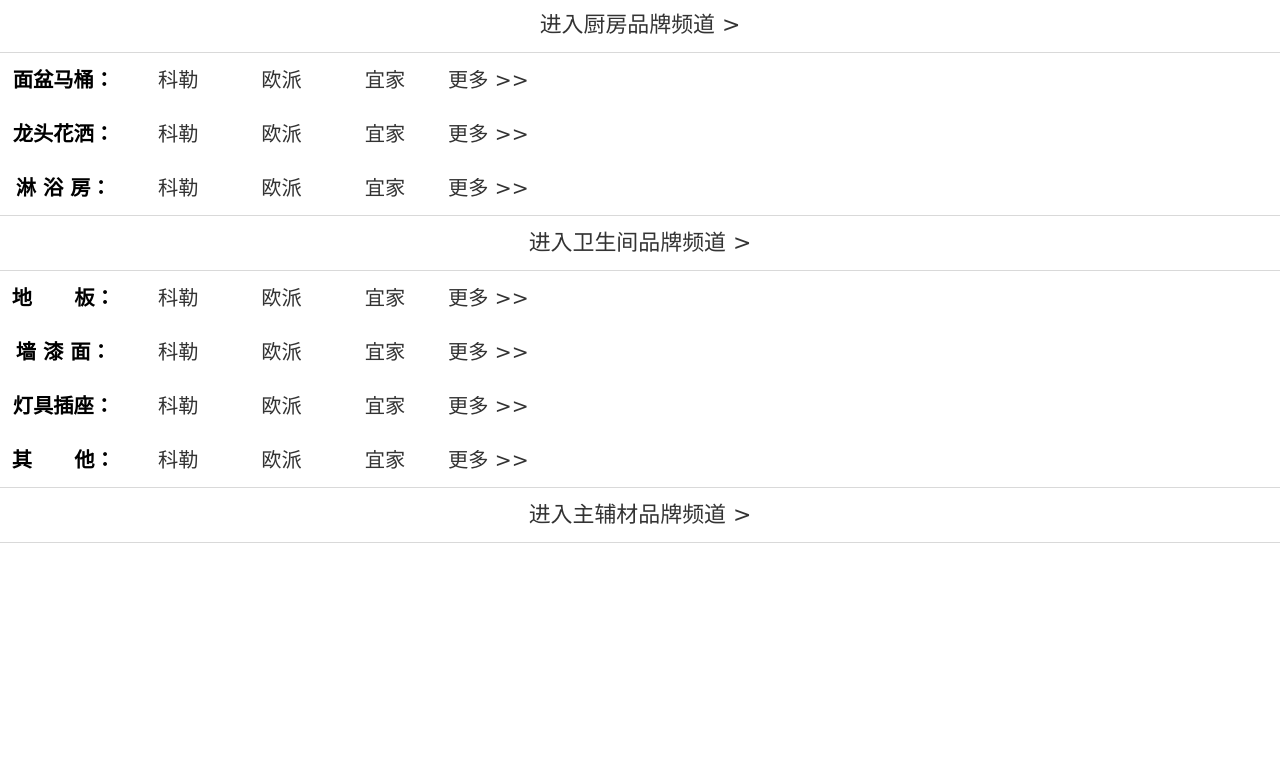
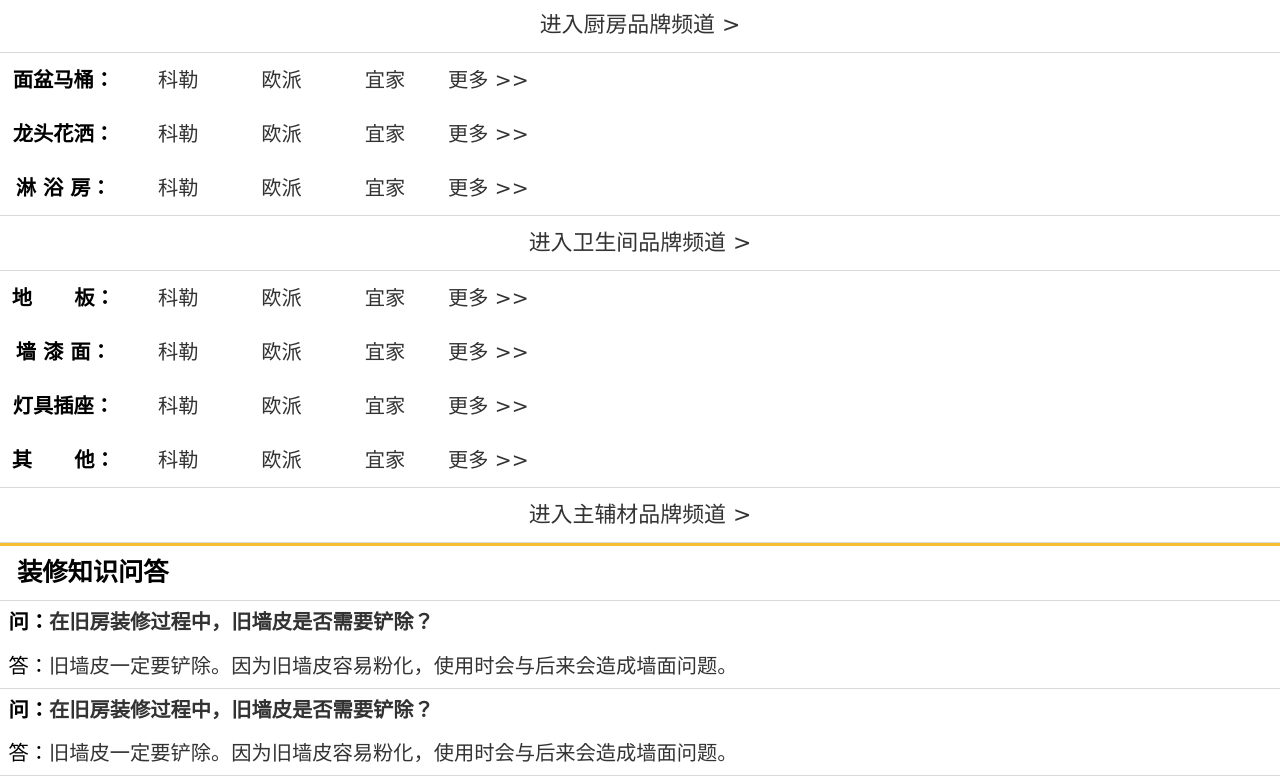
Before and after one commit to liuxuewen1/liuxuewen1.github.io, a plain HTML site: page demo/homeFix/index.html in a window 1280 px wide. Shown: the part 889-1665 px from the top of the page. Before the commit the page ends 1432 px from the top, so only its background shows below. Drawn offline with Linux system fonts and the light colour scheme.

Commit message:
homeFix update

```diff
--- a/demo/homeFix/index.html
+++ b/demo/homeFix/index.html
@@ -176,6 +176,17 @@
 			<a href="#" class="sec-base-btn">进入主辅材品牌频道&nbsp;&gt;</a>
 		</section>
 	</section>
+	<section class="faq-section">
+		<header class="section-title">装修知识问答</header>
+		<div class="faq-content">
+			<p><span>问：</span><span>在旧房装修过程中，旧墙皮是否需要铲除？</span></p>
+			<p><span>答：</span><span>旧墙皮一定要铲除。因为旧墙皮容易粉化，使用时会与后来会造成墙面问题。</span></p>
+		</div>
+		<div class="faq-content">
+			<p><span>问：</span><span>在旧房装修过程中，旧墙皮是否需要铲除？</span></p>
+			<p><span>答：</span><span>旧墙皮一定要铲除。因为旧墙皮容易粉化，使用时会与后来会造成墙面问题。</span></p>
+		</div>
+	</section>
 	<footer></footer>
 </body>
 <script>
--- a/demo/homeFix/less/index.less
+++ b/demo/homeFix/less/index.less
@@ -127,3 +127,19 @@
 		}
 	}
 }
+/*问答*/
+.faq-content{
+	border-bottom: (1/64)*1rem solid #d9d9d9;
+	p{
+		padding-left: (10/64)*1rem;
+		height: 0.8rem;
+		line-height: 0.8rem;
+		font-size: (24/64)*1rem;
+		&:nth-child(1){
+			font-weight: bold;
+		}
+		>span:nth-child(1){
+			color: #000;
+		}
+	}
+}
```
Also changed, not shown: demo/homeFix/css/index.css.
